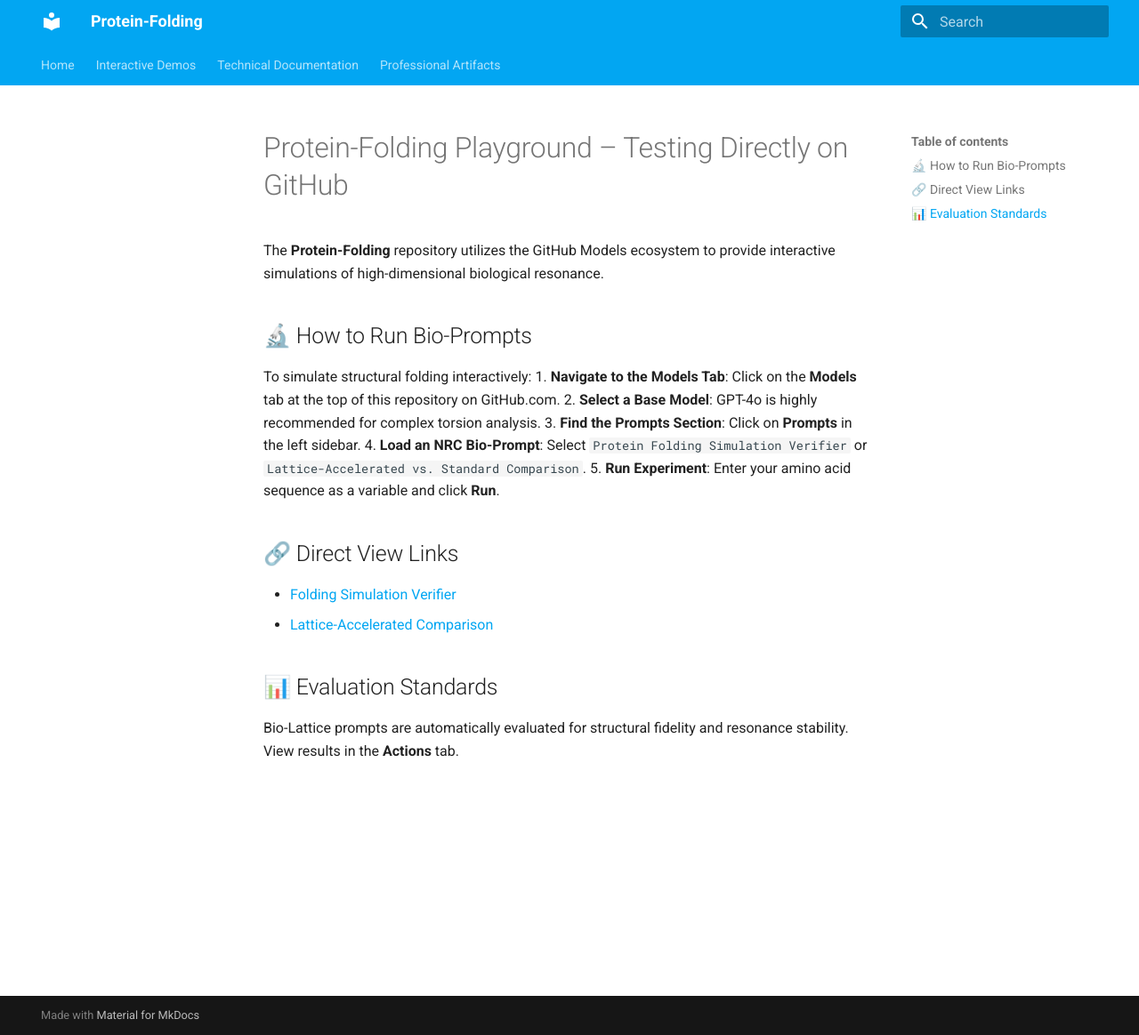
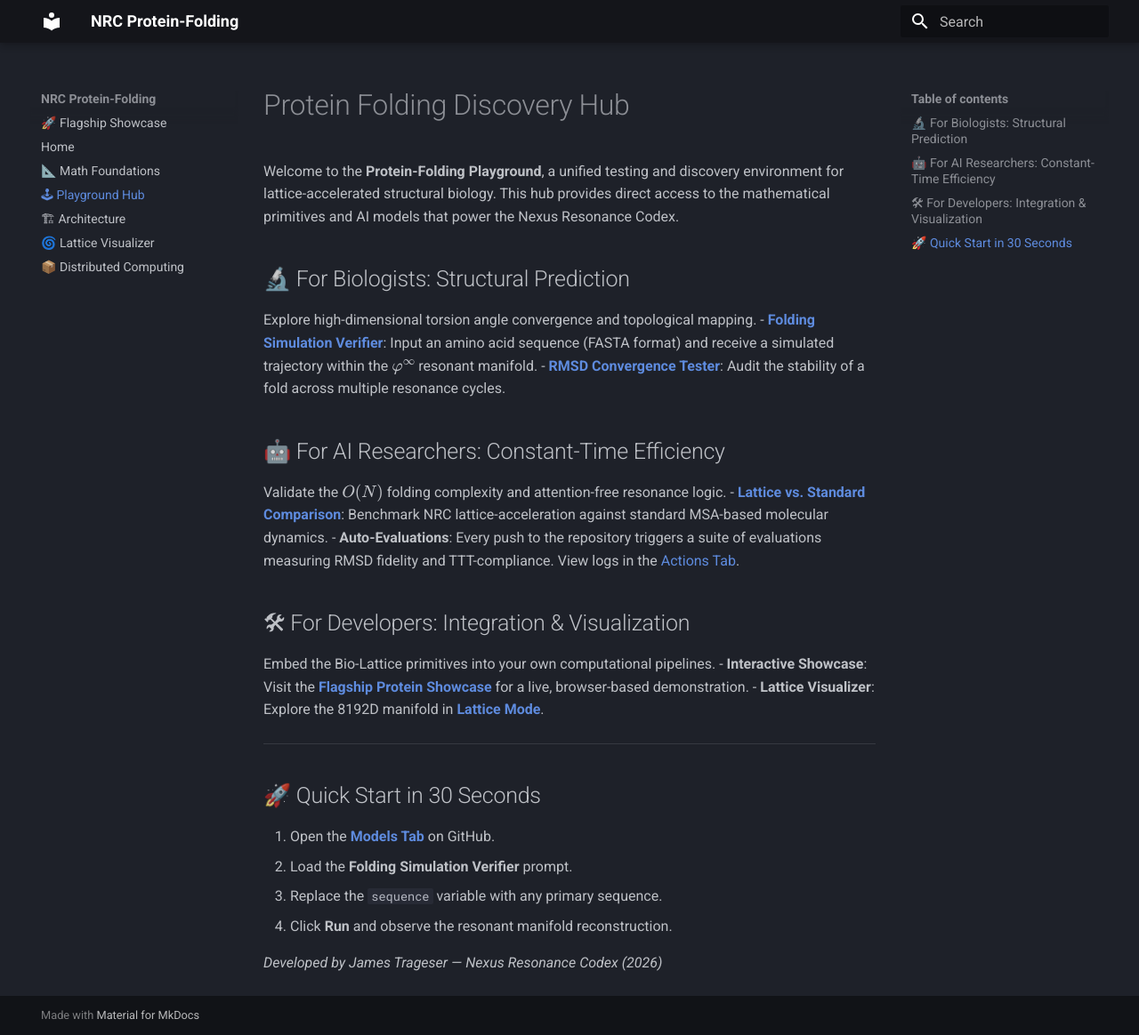
Before and after one commit to Nexus-Resonance-Codex/Protein-Folding, an MkDocs documentation site: the page built from docs/NRC-Playground-Guide.md, in a window 1280 px wide and 1164 px high. Shown: the whole window at 89% size. Built offline with MkDocs 1.6.1 and Material for MkDocs 9.7.7, drawn with Linux system fonts in a browser that asks for light colours.

Commit message:
docs: finalize Phase 3 - High-fidelity scholarly documentation and playground hub integration

```diff
--- a/docs/NRC-Playground-Guide.md
+++ b/docs/NRC-Playground-Guide.md
@@ -1,19 +1,28 @@
-# Protein-Folding Playground – Testing Directly on GitHub
+# Protein Folding Discovery Hub
 
-The **Protein-Folding** repository utilizes the GitHub Models ecosystem to provide interactive simulations of high-dimensional biological resonance.
+Welcome to the **Protein-Folding Playground**, a unified testing and discovery environment for lattice-accelerated structural biology. This hub provides direct access to the mathematical primitives and AI models that power the Nexus Resonance Codex.
 
-## 🔬 How to Run Bio-Prompts
+## 🔬 For Biologists: Structural Prediction
+Explore high-dimensional torsion angle convergence and topological mapping.
+- **[Folding Simulation Verifier](https://github.com/Nexus-Resonance-Codex/Protein-Folding/blob/master/.github/prompts/folding-simulation-verifier.prompt.yml)**: Input an amino acid sequence (FASTA format) and receive a simulated trajectory within the $\varphi^\infty$ resonant manifold.
+- **[RMSD Convergence Tester](https://github.com/Nexus-Resonance-Codex/Protein-Folding/blob/master/.github/prompts/rmsd-convergence-tester.prompt.yml)**: Audit the stability of a fold across multiple resonance cycles.
 
-To simulate structural folding interactively:
-1.  **Navigate to the Models Tab**: Click on the **Models** tab at the top of this repository on GitHub.com.
-2.  **Select a Base Model**: GPT-4o is highly recommended for complex torsion analysis.
-3.  **Find the Prompts Section**: Click on **Prompts** in the left sidebar.
-4.  **Load an NRC Bio-Prompt**: Select `Protein Folding Simulation Verifier` or `Lattice-Accelerated vs. Standard Comparison`.
-5.  **Run Experiment**: Enter your amino acid sequence as a variable and click **Run**.
+## 🤖 For AI Researchers: Constant-Time Efficiency
+Validate the $O(N)$ folding complexity and attention-free resonance logic.
+- **[Lattice vs. Standard Comparison](https://github.com/Nexus-Resonance-Codex/Protein-Folding/blob/master/.github/prompts/lattice-accelerated-folding-comparison.prompt.yml)**: Benchmark NRC lattice-acceleration against standard MSA-based molecular dynamics.
+- **Auto-Evaluations**: Every push to the repository triggers a suite of evaluations measuring RMSD fidelity and TTT-compliance. View logs in the [Actions Tab](https://github.com/Nexus-Resonance-Codex/Protein-Folding/actions).
 
-## 🔗 Direct View Links
-*   [Folding Simulation Verifier](https://github.com/Nexus-Resonance-Codex/Protein-Folding/blob/master/.github/prompts/folding-simulation-verifier.prompt.yml)
-*   [Lattice-Accelerated Comparison](https://github.com/Nexus-Resonance-Codex/Protein-Folding/blob/master/.github/prompts/lattice-accelerated-folding-comparison.prompt.yml)
+## 🛠 For Developers: Integration & Visualization
+Embed the Bio-Lattice primitives into your own computational pipelines.
+- **Interactive Showcase**: Visit the [**Flagship Protein Showcase**](demos/protein-folding-showcase.html) for a live, browser-based demonstration.
+- **Lattice Visualizer**: Explore the 8192D manifold in [**Lattice Mode**](demos/lattice-visualizer.html).
 
-## 📊 Evaluation Standards
-Bio-Lattice prompts are automatically evaluated for structural fidelity and resonance stability. View results in the **Actions** tab.
+---
+
+## 🚀 Quick Start in 30 Seconds
+1. Open the [**Models Tab**](https://github.com/Nexus-Resonance-Codex/Protein-Folding/models) on GitHub.
+2. Load the **Folding Simulation Verifier** prompt.
+3. Replace the `sequence` variable with any primary sequence.
+4. Click **Run** and observe the resonant manifold reconstruction.
+
+*Developed by James Trageser — Nexus Resonance Codex (2026)*
--- a/mkdocs.yml
+++ b/mkdocs.yml
@@ -1,55 +1,34 @@
-site_name: Protein-Folding
-site_description: Professional-Grade Protein Folding via φ^∞ Lattice Resonance
-site_author: James Trageser
-site_url: https://Nexus-Resonance-Codex.github.io/Protein-Folding/
-
+site_name: NRC Protein-Folding
+site_url: https://nexus-resonance-codex.github.io/Protein-Folding/
 theme:
   name: material
   palette:
-    - media: "(prefers-color-scheme: dark)"
-      scheme: slate
-      primary: light blue
-      accent: gold
-    - media: "(prefers-color-scheme: light)"
-      scheme: default
-      primary: light blue
-      accent: gold
+    scheme: slate
+    primary: black
+    accent: cyan
   features:
-    - navigation.tabs
     - navigation.sections
     - navigation.expand
     - content.code.copy
     - content.code.annotate
 
+nav:
+  - '🚀 Flagship Showcase': 'demos/protein-folding-showcase.html'
+  - 'Home': 'index.md'
+  - '📐 Math Foundations': 'math-foundations.md'
+  - '🕹 Playground Hub': 'NRC-Playground-Guide.md'
+  - '🏗 Architecture': 'architecture.md'
+  - '🌀 Lattice Visualizer': 'demos/lattice-visualizer.html'
+  - '📦 Distributed Computing': 'DISTRIBUTED_COMPUTING_INTEGRATION.md'
+
 markdown_extensions:
-  - pymdownx.highlight:
-      anchor_linenums: true
-  - pymdownx.inlinehilite
-  - pymdownx.snippets
+  - attr_list
+  - md_in_html
   - pymdownx.superfences
   - pymdownx.arithmatex:
       generic: true
-  - attr_list
-  - md_in_html
 
 extra_javascript:
   - javascripts/mathjax.js
   - https://polyfill.io/v3/polyfill.min.js?features=es6
   - https://cdn.jsdelivr.net/npm/mathjax@3/es5/tex-mml-chtml.js
-
-nav:
-  - Home: index.md
-  - Interactive Demos:
-      - Real-time Folding: demos/folding-demo.html
-      - Lattice Visualizer: demos/lattice-visualizer.html
-      - Cosmic Math: demos/cosmic-math.html
-  - Technical Documentation:
-      - Architecture: architecture.md
-      - Distributed Integration: DISTRIBUTED_COMPUTING_INTEGRATION.md
-  - Professional Artifacts:
-      - LaTeX Full Paper: Nexus-Resonance-Codex-tex-files/main.pdf
-
-plugins:
-  - search
-  - minify:
-      minify_html: true
```
Also changed, not shown: README.md (+38 -55 lines), docs/math-foundations.md (added, +22 -0 lines).
